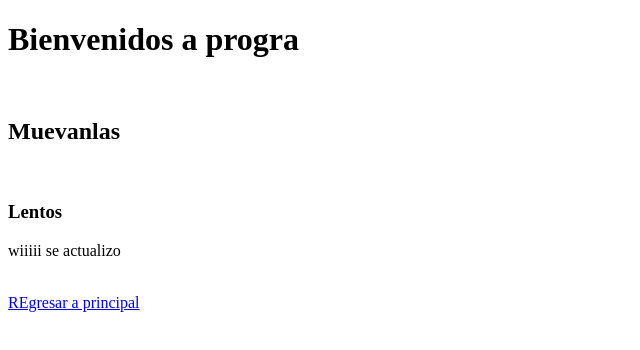
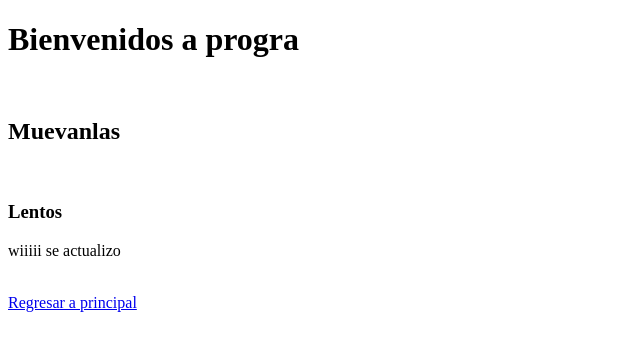
Before and after one commit to valeria-re/4IV7_PSW_Ramirez_Embarcadero_Valeria, a plain HTML site: page 02HTML/index.html in a window 1280 px wide. Shown: the full height of the page, 0-640 px from the left. Drawn offline with Linux system fonts and the light colour scheme.

```diff
--- a/02HTML/index.html
+++ b/02HTML/index.html
@@ -14,6 +14,6 @@
     <h3>Lentos</h3>
     <p>wiiiii se actualizo</p>
     <br>
-    <a href="index.html">REgresar a principal</a>
+    <a href="index.html">Regresar a principal</a>
 </body>
 </html>
```
